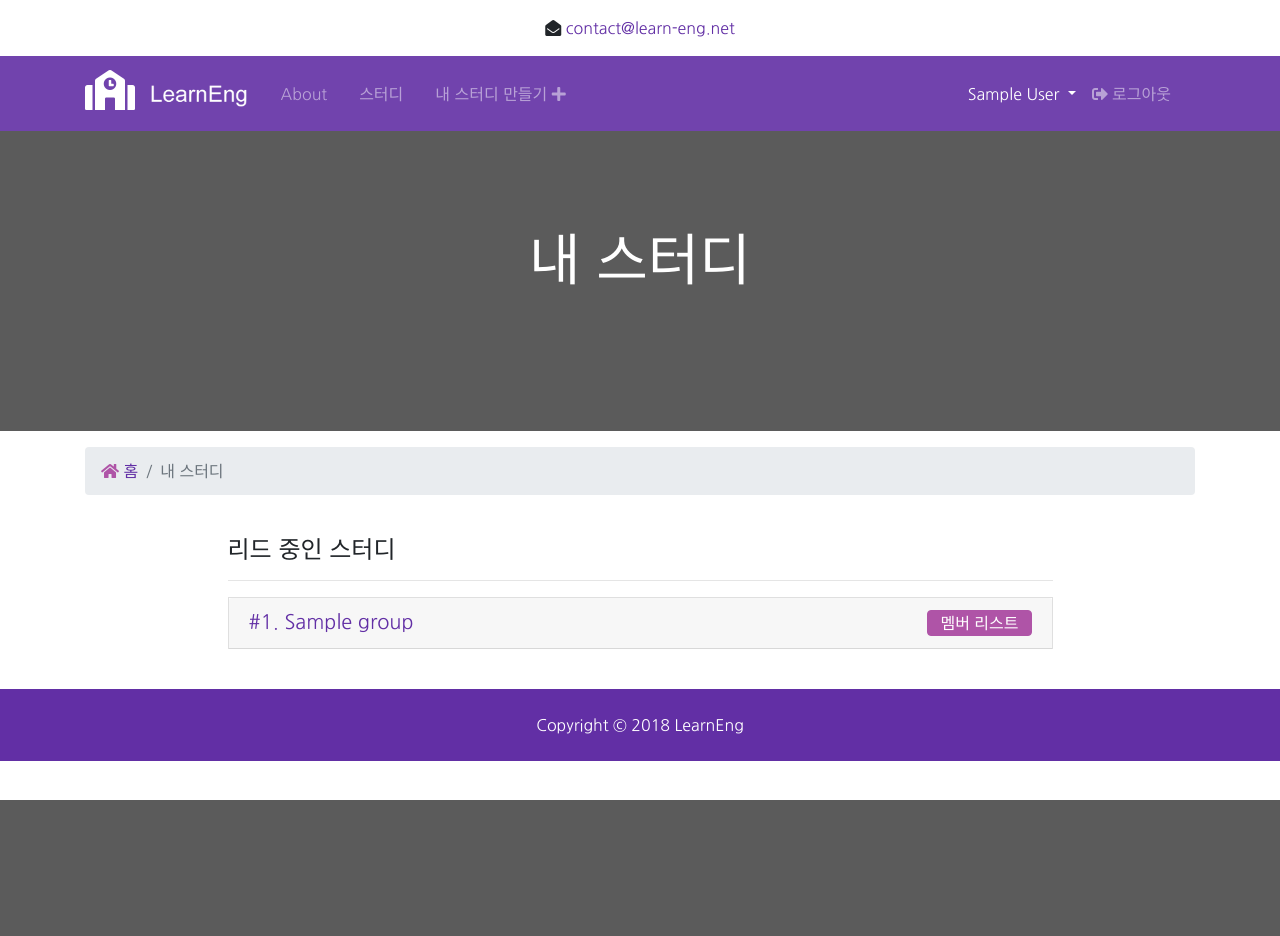
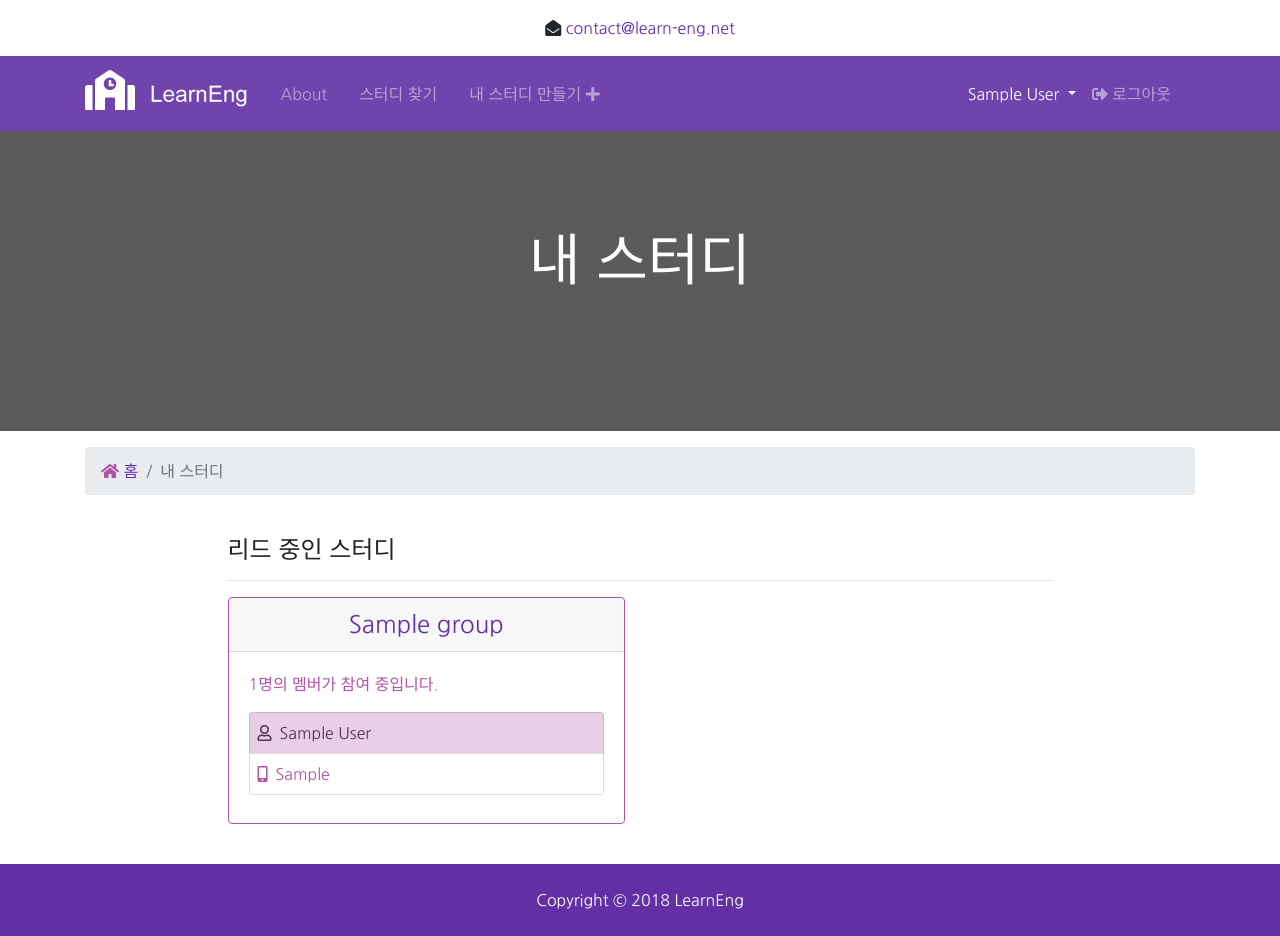
Before and after one commit to jayhchoi/Learneng, a Django app: page /accounts/my_group/leader/ in a window 1280 px wide. Before the commit the page ends 800 px from the top, so only its background shows below. Run offline with Django 3.2, Linux system fonts and the light colour scheme; a user stored in the database is signed in; tables that the repository leaves empty hold one stand-in row (values such as "Sample post"); some libraries are stand-ins or nearby versions; some web fonts are replaced.

Commit message:
Member list page changed

```diff
--- a/accounts/templates/accounts/leader_group_list.html
+++ b/accounts/templates/accounts/leader_group_list.html
@@ -26,54 +26,30 @@
       <div class="col-md-9 mx-auto">
         <h4>리드 중인 스터디</h4>
         <hr>
+        {% if groups %}
+          <div class="row">
 
-        {% if groups %}
-        <div class="accordion" id="accordionExample">
             {% for group in groups %}
-              <div class="card mb-3">
-                <div class="card-header" id="heading{{ forloop.counter }}">
-                  <h5 class="mb-0">
-                    <a href="{{ group.get_absolute_url }}">#{{ forloop.counter }}. {{ group.name }}</a>
-                    <button class="btn btn-secondary float-right py-0" type="button" data-toggle="collapse" data-target="#collapse{{ forloop.counter }}" aria-expanded="true" aria-controls="collapse{{ forloop.counter }}">
-                      멤버 리스트
-                    </button>
-                  </h5>
-                </div>
-
-                <div id="collapse{{ forloop.counter }}" class="collapse" aria-labelledby="heading{{ forloop.counter }}" data-parent="#accordionExample">
-                  <div class="card-body">
+            <div class="col-md-6">
+              <div class="card border-secondary mb-3">
+                <div class="card-header text-center h4"><a href="{{ group.get_absolute_url }}">{{ group.name }}</a></div>
+                <div class="card-body text-secondary">
                   {% if group.members.all %}
-                        <table class="table table-striped table-light">
-                          <thead>
-                            <tr>
-                              <th scope="col">멤버</th>
-                              <th scope="col">이름</th>
-                              <th scope="col">연락처</th>
-                            </tr>
-                          </thead>
-                          <tbody>
+                  <p>{{ group.members.count }}명의 멤버가 참여 중입니다.</p>
                   {% for member in group.members.all %}
-                              <tr>
-                                <th scope="row">{{ forloop.counter }}</th>
-                                <td>{{ member.name }}</td>
-                                {% if member.contact %}
-                                  <td>{{ member.contact }}</td>
+                  <ul class="list-group mb-2">
+                    <li class="list-group-item list-group-item-secondary"><i class="far fa-user mr-2"></i>{{ member.name }}</li>
+                    <li class="list-group-item"><i class="fas fa-mobile-alt mr-2"></i>{{ member.contact }}</li>
+                  </ul>
+                  {% endfor %}
                   {% else %}
-                                  <td>{{member.email}}</td>
+                  <p>참여 중인 멤버가 없습니다.</p>
                   {% endif %}
-                              </tr>
-                            {% endfor %}
-                          </tbody>
-                        </table>
-                      {% else %}
-                        <p>현재 참여 중인 멤버가 없습니다.</p>
-                      {% endif %}
-
                 </div>
               </div>
             </div>
+            {% endfor %}
 
-              {% endfor %}
           </div>
         {% else %}
           <p>현재 리드 중인 스터디 그룹이 없습니다.</p>
--- a/accounts/templates/accounts/profile.html
+++ b/accounts/templates/accounts/profile.html
@@ -36,6 +36,7 @@
               </div>
               <div class="col-md-6 col-lg-8 p-3">
                 <h5>자기소개: </h5>
+                <hr>
                 <p>{{ profile.bio }}</p>
               </div>
             </div>
--- a/groups/models.py
+++ b/groups/models.py
@@ -79,7 +79,7 @@ class Comment(models.Model):
 
 
 # Use signals to alter Group.status
-def m2m_changed_alter_status(sender, instance, action, **kwargs):
+def members_changed(sender, instance, action, **kwargs):
     if instance.members.count() >= instance.size:
         instance.status = 'full'
         instance.save()
@@ -87,10 +87,18 @@ def m2m_changed_alter_status(sender, instance, action, **kwargs):
         instance.status = 'open'
         instance.save()
 
-m2m_changed.connect(m2m_changed_alter_status, sender=Group.members.through)
+m2m_changed.connect(members_changed, sender=Group.members.through)
 
-def pre_save_alter_status(sender, instance, **kwargs):
-    if instance.start_date < date.today():
-        instance.status = 'closed'
+# def pre_save_alter_status(sender, instance, **kwargs):
+#     if instance.start_date < date.today():
+#         instance.status = 'closed'
+#     # else:
+#         # # if instance.members.count() < instance.size:
+#         # instance.status = 'open'
+#         # print('in fact?')
 
-pre_save.connect(pre_save_alter_status, sender=Group)
+# pre_save.connect(pre_save_alter_status, sender=Group)
+
+# Status 로직
+# 시작 날짜가 지나면 다른 상관 없이 closed
+# 시작 날짜가 안 지났으면 인원으로 open or full
--- a/groups/templates/groups/group_join.html
+++ b/groups/templates/groups/group_join.html
@@ -23,9 +23,9 @@
                 <h5 class="card-title">{{ group.name }}</h5>
                 <p class="card-text">
                   시작일: {{ group.start_date }} <br>
-                  요일: 매주 {{ group.day }} <br>
-                  기간: {{ group.duration }} <br>
-                  참가비: {% if group.price == 0 %}무료{% else %}{{ group.price }}만원{% endif %}
+                  주기: 매주 {{ group.day }} <br>
+                  기간: {{ group.duration }}주 <br>
+                  참여비: {% if group.price == 0 %}무료{% else %}{{ group.price }}만원{% endif %}
                 </p>
               </div>
               <div class="card-footer">참여를 확정하시면, 입력해주신 연락처로 리더님이 직접 스터디 안내를 드립니다.</div>
--- a/groups/views.py
+++ b/groups/views.py
@@ -98,6 +98,10 @@ def group_join_view(request, **kwargs):
         messages.warning(request, '이미 해당 그룹의 멤버입니다.')
         return redirect(group.get_absolute_url())
 
+    if group.members.count() >= group.size:
+        messages.warning(request, '해당 그룹은 정원이 초과되었습니다.')
+        return redirect('pages:home')
+
     if request.method == "POST":
         contact_ = request.POST.get('contact')
         group.members.add(user)
--- a/learneng/static/css/style.css
+++ b/learneng/static/css/style.css
@@ -22,6 +22,9 @@ img {
   min-height: 75px;
   opacity: 0.9; }
 
+.list-group-item {
+  padding: 0.5rem 0.5rem !important; }
+
 .card .img-wrapper {
   position: relative;
   overflow: hidden;
@@ -29,8 +32,7 @@ img {
   display: flex;
   justify-content: center; }
   .card .img-wrapper img {
-    height: 100%;
-    width: auto; }
+    height: 100%; }
   .card .img-wrapper .card-img-overlay {
     position: absolute; }
 .card .card-body .group-heading {
@@ -83,7 +85,10 @@ img {
 
 @media (max-width: 991px) {
   .display-4 {
-    font-size: 3rem; } }
+    font-size: 3rem; }
+
+  #member-list {
+    margin-top: 10px !important; } }
 @media (max-width: 768px) {
   .display-4 {
     font-size: 2.5rem; }
@@ -113,13 +118,10 @@ img {
     padding-top: 1rem !important;
     padding-bottom: 1rem !important; }
     #groups h3 {
-      margin-bottom: 1rem !important; }
-
-  .card .img-wrapper {
-    height: 250px !important; } }
+      margin-bottom: 1rem !important; } }
 @media (max-width: 576px) {
   .display-4 {
     font-size: 1.75rem; }
 
-  .card .img-wrapper {
-    height: 200px !important; } }
+  #detail-second {
+    margin-top: 30px; } }
--- a/learneng/static/js/main.js
+++ b/learneng/static/js/main.js
@@ -1,8 +1,16 @@
 const date = new Date();
 document.querySelector(".year").innerHTML = date.getFullYear();
 
+// Timeout messages
 if (document.getElementById("message")) {
   setTimeout(function() {
     document.getElementById("message").remove();
   }, 3000);
 }
+
+// Show datepicker for group.start_date
+$(function() {
+  $("#datepicker").datepicker({
+    dateFormat: "yy-mm-dd"
+  });
+});
--- a/templates/base.html
+++ b/templates/base.html
@@ -12,6 +12,8 @@
 	<link rel="stylesheet" href="{% static 'css/bootstrap.css' %}">
 	<!-- Google Fonts -->
 	<link href="https://fonts.googleapis.com/css?family=Nanum+Brush+Script|Nanum+Gothic|Nanum+Gothic+Coding|Nanum+Myeongjo|Nanum+Pen+Script" rel="stylesheet">
+	<!-- jQuery UI -->
+	<link rel="stylesheet" href="//code.jquery.com/ui/1.12.1/themes/base/jquery-ui.css">
 	<!-- Custom -->
 	<link rel="stylesheet" href="{% static 'css/style.css' %}">
 
@@ -34,9 +36,11 @@
 	{% include 'partials/_footer.html' %}
 
 
-	<script src="https://code.jquery.com/jquery-3.3.1.slim.min.js" integrity="sha384-q8i/X+965DzO0rT7abK41JStQIAqVgRVzpbzo5smXKp4YfRvH+8abtTE1Pi6jizo" crossorigin="anonymous"></script>
+	<script src="https://code.jquery.com/jquery-3.3.1.min.js" integrity="sha256-FgpCb/KJQlLNfOu91ta32o/NMZxltwRo8QtmkMRdAu8=" crossorigin="anonymous"></script>
+	<script src="https://code.jquery.com/ui/1.12.1/jquery-ui.min.js" integrity="sha256-VazP97ZCwtekAsvgPBSUwPFKdrwD3unUfSGVYrahUqU=" crossorigin="anonymous"></script>
 	<script src="https://cdnjs.cloudflare.com/ajax/libs/popper.js/1.14.3/umd/popper.min.js" integrity="sha384-ZMP7rVo3mIykV+2+9J3UJ46jBk0WLaUAdn689aCwoqbBJiSnjAK/l8WvCWPIPm49" crossorigin="anonymous"></script>
 	<script src="https://stackpath.bootstrapcdn.com/bootstrap/4.1.3/js/bootstrap.min.js" integrity="sha384-ChfqqxuZUCnJSK3+MXmPNIyE6ZbWh2IMqE241rYiqJxyMiZ6OW/JmZQ5stwEULTy" crossorigin="anonymous"></script>
+	<!-- Custom JS -->
 	<script src="{% static 'js/main.js' %}"></script>
 
 </body>
--- a/templates/partials/_navbar.html
+++ b/templates/partials/_navbar.html
@@ -28,7 +28,7 @@
           class="nav-item mr-3"
           {% endif %}
         >
-          <a class="nav-link" href="{% url 'groups:list' %}">스터디</a>
+          <a class="nav-link" href="{% url 'groups:list' %}">스터디 찾기</a>
         </li>
         {% if request.user.is_leader == True %}
         <li
--- a/templates/snippets/_card_group.html
+++ b/templates/snippets/_card_group.html
@@ -24,7 +24,7 @@
           <i class="fas fa-graduation-cap text-secondary"></i> 기간: {{ group.duration }}주
         </div>
         <div class="col-6">
-          <i class="fas fa-money-check text-secondary"></i> 가격: {{ group.price }}만원
+          <i class="fas fa-money-check text-secondary"></i> 참여비: {{ group.price }}만원
         </div>
       </div>
       <hr class="my-0">
```
Also changed, not shown: groups/forms.py (+11 -6 lines), groups/templates/groups/group_detail.html (+8 -7 lines). Lines whose indentation alone changed are shown as unchanged.
